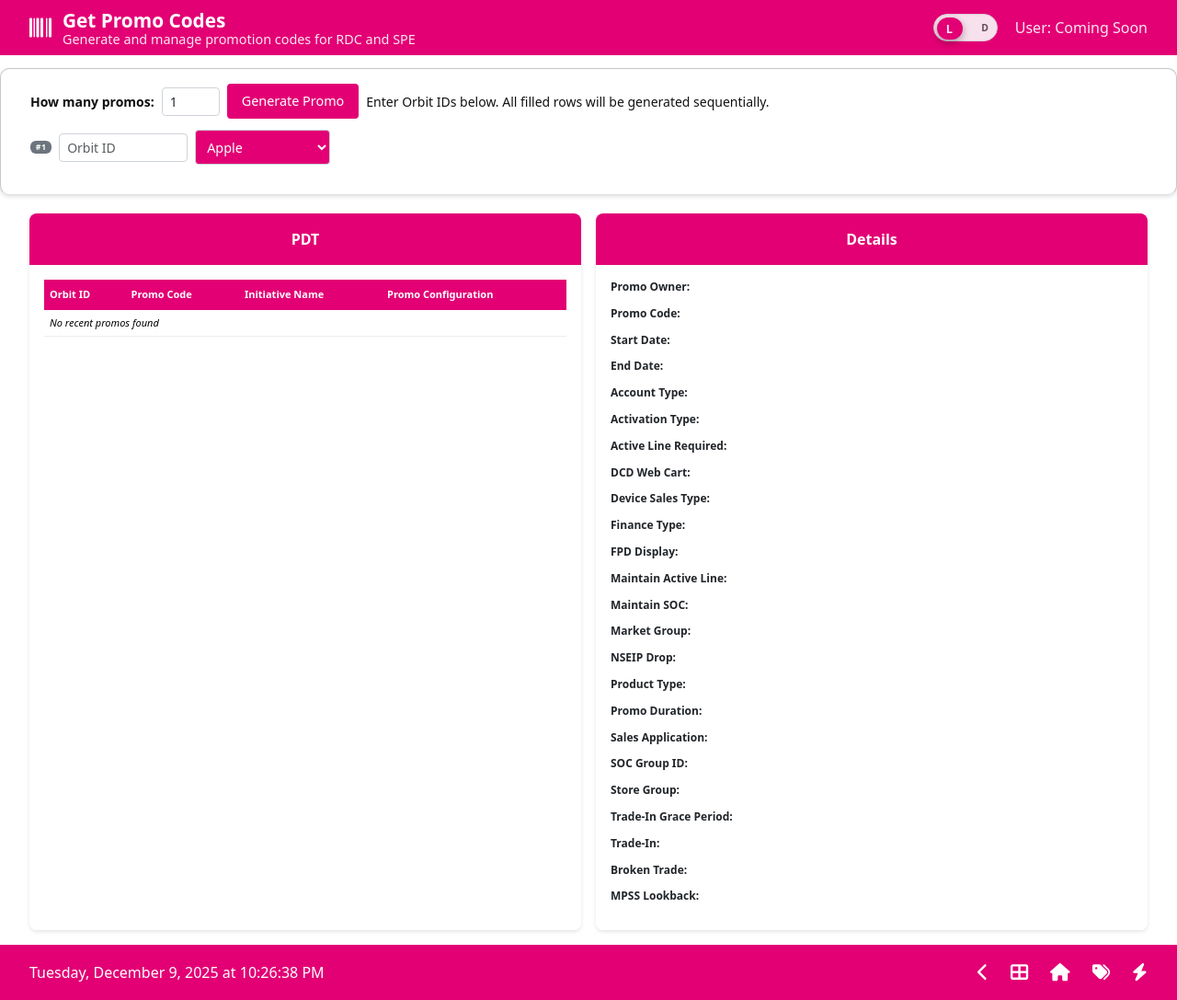
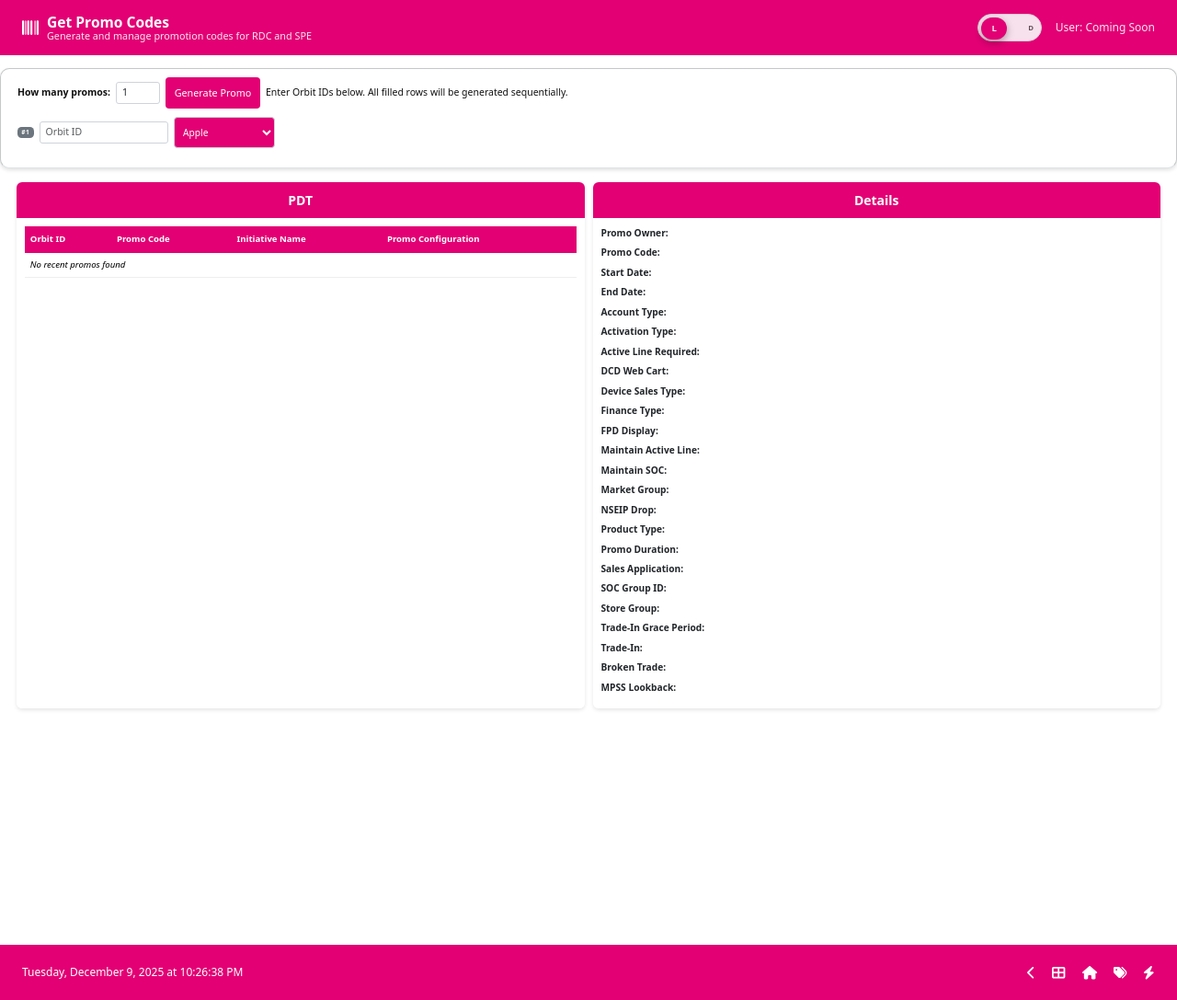
Before and after one commit to choltzen1/PAM, a Flask app: page /get-promo-codes in a window 1280 px wide. Shown: the whole page at 92% size. Run offline with Flask 3, Linux system fonts and the light colour scheme; data that the repository does not hold is empty.

Commit message:
fixed promo code page sizing

```diff
--- a/static/css/get_promo_codes.css
+++ b/static/css/get_promo_codes.css
@@ -1,4 +1,5 @@
-/* Layout allowing natural scrolling */
+/* Layout allowing natural scrolling at 75% scale */
+html { font-size: 12px; }
 .layout-container {
   display: flex;
   flex-direction: column;
@@ -18,11 +19,11 @@
 .version-controls {
   display: flex;
   align-items: center;
-  padding: 1rem 2rem;
+  padding: 0.75rem 1.5rem;
   background: var(--control-surface, #fff);
   border-bottom: 1px solid var(--border-color, #dee2e6);
   flex-shrink: 0;
-  min-height: 80px;
+  min-height: 60px;
   position: relative;
   width: 100%;
   box-sizing: border-box;
@@ -40,7 +41,7 @@
 .left-side-controls {
   display: flex;
   align-items: center;
-  gap: 1rem;
+  gap: 0.75rem;
   width: auto;
 }
 
@@ -61,8 +62,8 @@
   border-radius: 4px !important;
   background: var(--input-bg, white) !important;
   color: var(--input-color, #212529) !important;
-  font-size: 0.9rem !important;
-  height: 38px !important;
+  font-size: 0.85rem !important;
+  height: 34px !important;
   min-width: 150px !important;
   box-sizing: border-box !important;
   display: flex !important;
@@ -74,16 +75,16 @@
 .promo-info {
   display: flex;
   align-items: center;
-  height: 38px;
+  height: 34px;
   box-sizing: border-box;
 }
 
 .version-controls .promo-title {
-  font-size: 1rem !important;
+  font-size: 0.95rem !important;
   font-weight: 600 !important;
   color: var(--title-color, #495057) !important;
-  height: 38px !important;
-  line-height: 38px !important;
+  height: 34px !important;
+  line-height: 34px !important;
   display: flex !important;
   align-items: center !important;
   margin: 0 !important;
@@ -92,18 +93,18 @@
 
 .action-buttons {
   display: flex;
-  gap: 0.5rem;
+  gap: 0.4rem;
   align-items: center;
 }
 
 .version-controls .apple-dropdown {
-  padding: 0.5rem !important;
+  padding: 0.45rem !important;
   border: 1px solid var(--input-border, #ced4da) !important;
   border-radius: 4px !important;
   background: var(--select-bg, #E20074) !important;
   color: white !important;
-  font-size: 0.9rem !important;
-  height: 38px !important;
+  font-size: 0.85rem !important;
+  height: 34px !important;
   box-sizing: border-box !important;
   display: flex !important;
   align-items: center !important;
@@ -116,8 +117,8 @@
   display: flex !important;
   align-items: center !important;
   justify-content: center !important;
-  gap: 0.5rem !important;
-  padding: 0.5rem 1rem !important;
+  gap: 0.4rem !important;
+  padding: 0.4rem 0.8rem !important;
   background: var(--button-bg, #E20074) !important;
   color: var(--button-color, white) !important;
   border: none !important;
@@ -126,7 +127,7 @@
   cursor: pointer !important;
   text-decoration: none !important;
   transition: filter 0.12s !important;
-  height: 38px !important;
+  height: 34px !important;
   box-sizing: border-box !important;
   line-height: 1 !important;
   vertical-align: middle !important;
@@ -274,8 +275,8 @@
 /* Table section with card styling - now underneath description */
 .table-section {
   display: flex;
-  gap: 1rem;
-  padding: 0 2rem 1rem 2rem;
+  gap: 0.75rem;
+  padding: 0 1.5rem 0.75rem 1.5rem;
   align-items: stretch;
 }
 
@@ -284,7 +285,7 @@
   display: flex;
   flex-direction: column;
   background: white;
-  border-radius: 8px;
+  border-radius: 6px;
   box-shadow: 0 2px 4px rgba(0,0,0,0.1);
 }
 
@@ -292,42 +293,42 @@
   background: #E20074;
   color: white;
   text-align: center;
-  padding: 1rem;
+  padding: 0.75rem;
   font-weight: bold;
-  font-size: 16px;
+  font-size: 14px;
   margin: 0;
-  border-radius: 8px 8px 0 0;
+  border-radius: 6px 6px 0 0;
   flex-shrink: 0;
 }
 
 .panel-content {
-  padding: 1rem;
+  padding: 0.75rem;
   background: white;
-  border-radius: 0 0 8px 8px;
+  border-radius: 0 0 6px 6px;
   flex-grow: 1;
 }
 
 .data-table {
   width: 100%;
   border-collapse: collapse;
-  font-size: 12px;
+  font-size: 0.85rem;
   background: white;
 }
 
 .data-table thead th {
   background: #E20074;
   color: white;
-  padding: 8px 6px;
+  padding: 0.75em 0.6em;
   text-align: left;
   font-weight: 600;
-  font-size: 11px;
+  font-size: 0.8rem;
   border: none;
 }
 
 .data-table tbody td {
-  padding: 6px;
+  padding: 0.6em;
   border-bottom: 1px solid #eee;
-  font-size: 11px;
+  font-size: 0.8rem;
   vertical-align: top;
   color: #000;
 }
@@ -345,8 +346,8 @@
 }
 
 .detail-line {
-  margin-bottom: 0.75rem;
-  font-size: 12px;
+  margin-bottom: 0.6rem;
+  font-size: 0.85rem;
   color: #495057;
   line-height: 1.4;
 }
```
